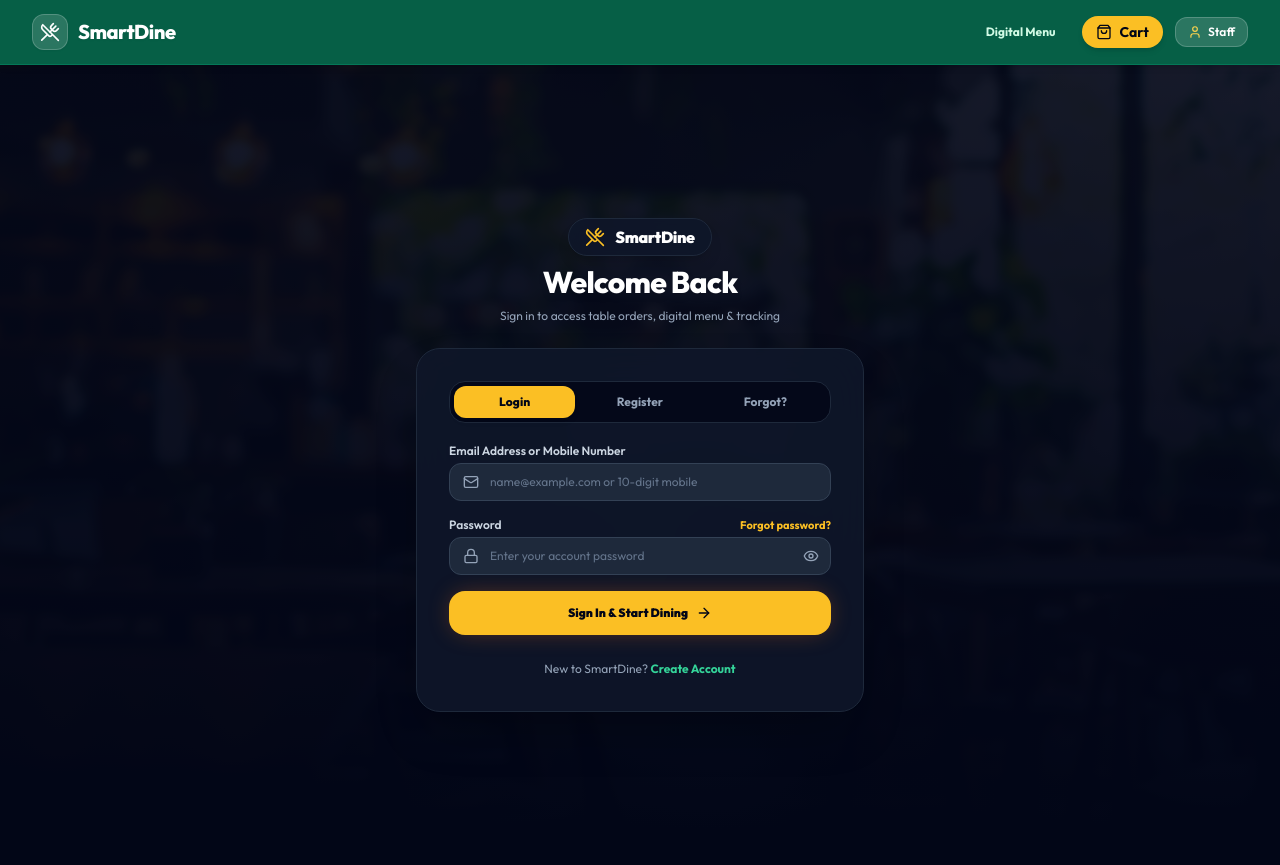
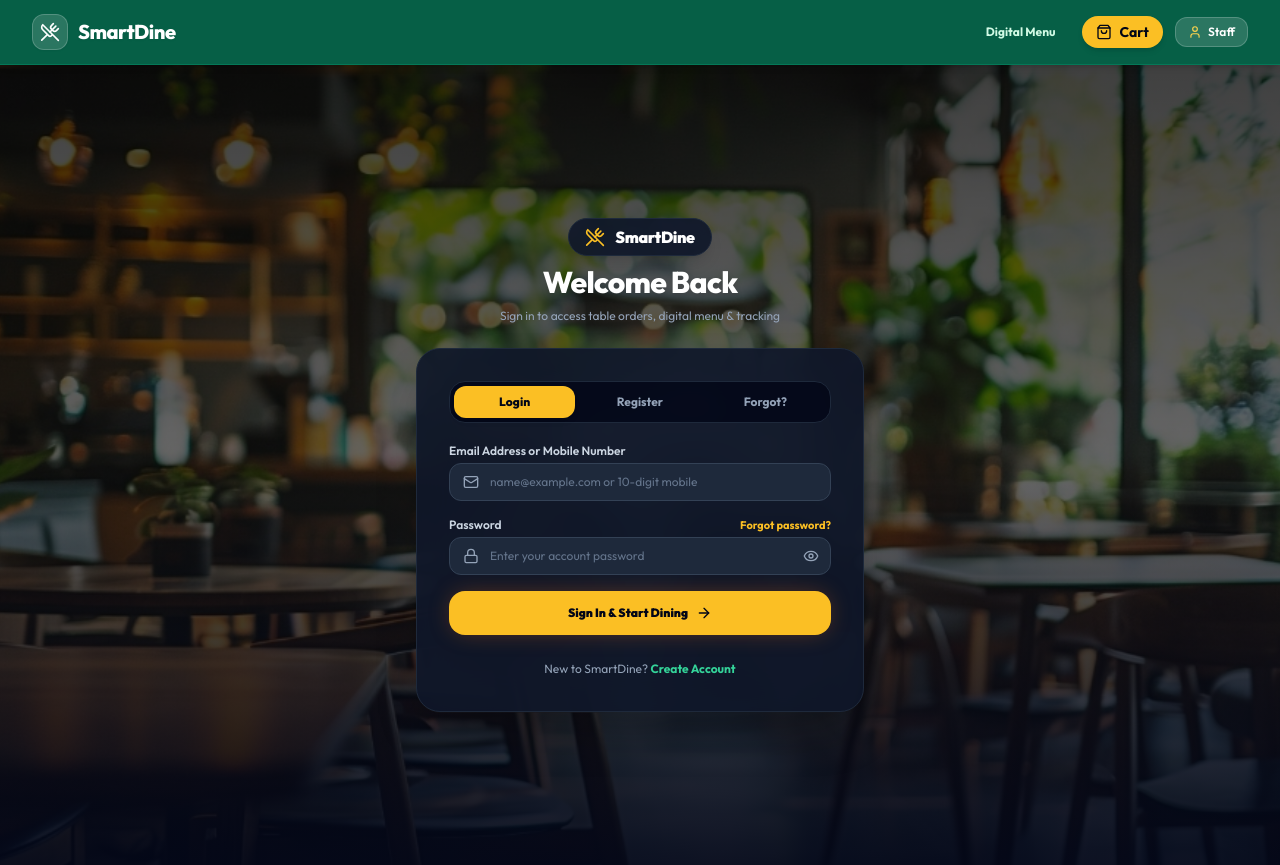
Before and after one commit to SahilShembare/SmartDine1, a React (Vite) app in the folder web/: page /login in a window 1280 px wide. Built offline with nearby package versions, Linux system fonts and the light colour scheme; no server answers; the database is empty.

Commit message:
feat: set exact same restaurant interior background image on login and register page

```diff
--- a/web/src/pages/Login.jsx
+++ b/web/src/pages/Login.jsx
@@ -281,14 +281,15 @@ export default function Login() {
   return (
     <div className="min-h-screen relative flex items-center justify-center p-4 py-12 overflow-hidden bg-slate-950 font-sans">
 
-      {/* Background Ambience */}
-      <div className="absolute inset-0 z-0 opacity-40">
+      {/* Background Image: Exact same warm cafe interior as Home */}
+      <div className="absolute inset-0 z-0">
         <img
           src="/restaurant-bg.jpg"
-          alt="Restaurant Background"
-          className="w-full h-full object-cover filter blur-sm scale-105"
+          alt="SmartDine Restaurant Interior"
+          className="w-full h-full object-cover object-center scale-105 transition-transform duration-1000"
         />
-        <div className="absolute inset-0 bg-gradient-to-b from-slate-950/80 via-slate-950/90 to-slate-950"></div>
+        {/* Cinematic dark overlay for crystal-clear readability */}
+        <div className="absolute inset-0 bg-gradient-to-b from-black/75 via-black/60 to-slate-950/95"></div>
       </div>
 
       <div className="relative z-10 w-full max-w-md">
```
